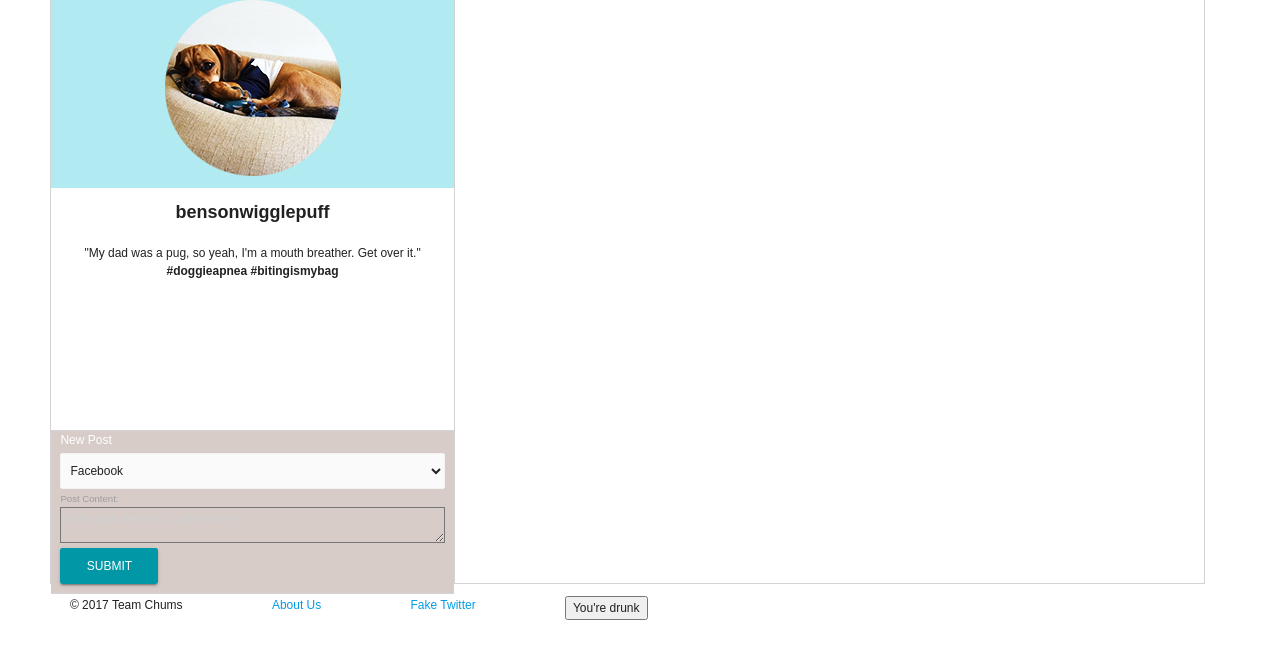
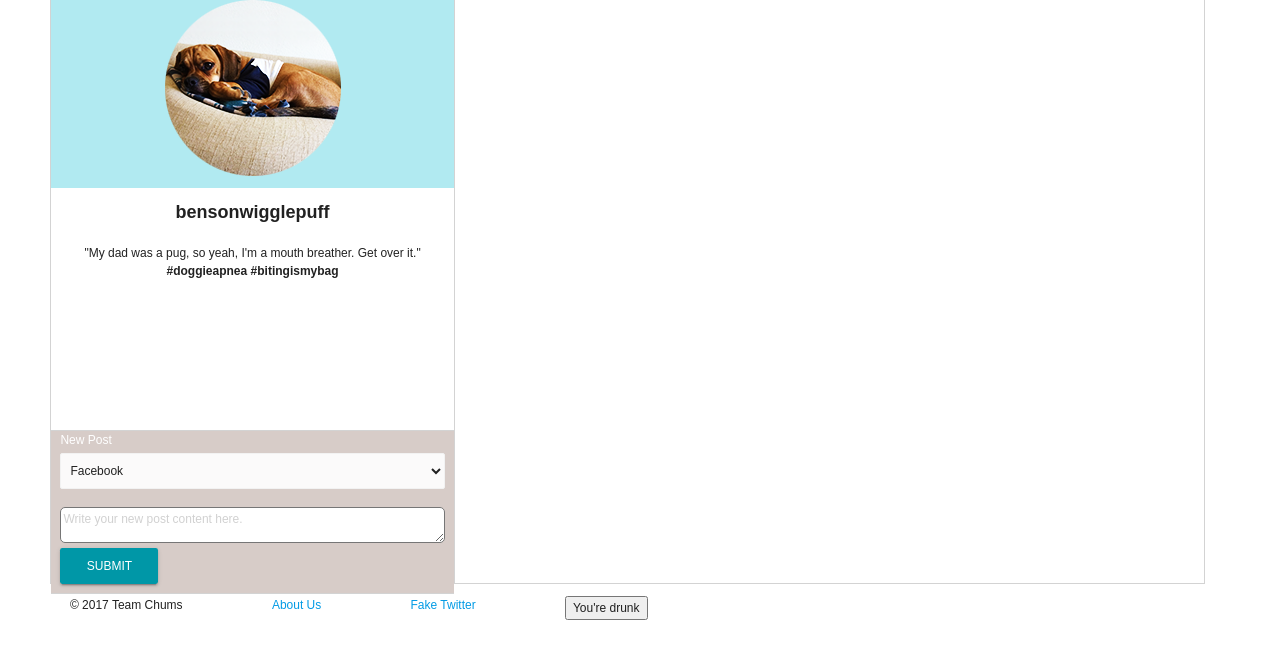
Before and after one commit to sevfitz/turducken, a plain HTML site: page index.html in a window 1280 px wide. Shown: the part 80-738 px from the top of the page. Drawn offline with Linux system fonts and the light colour scheme.

Commit message:
last-minute styling

```diff
--- a/css/styles.css
+++ b/css/styles.css
@@ -149,3 +149,8 @@ main {
 margin: auto;
 
 }
+
+#turTextArea {
+    background-color: white;
+    border-radius: 5px;
+}
--- a/index.html
+++ b/index.html
@@ -45,7 +45,8 @@
                             <option value="twitter">Twitter</option>
                             <option value="instagram">Instagram</option>
                         </select>
-                        <label for="content">Post Content: </label>
+                        <br>
+                        <br>
                         <textarea name="content" id="turTextArea" cols="50" rows="10" spellcheck="true" placeholder="Write your new post content here."></textarea>
                         <input id="turbutton" type="submit" class="waves-effect waves-light btn">
                     </fieldset>
```
